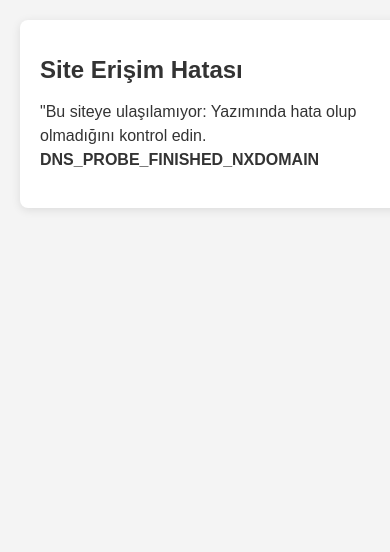
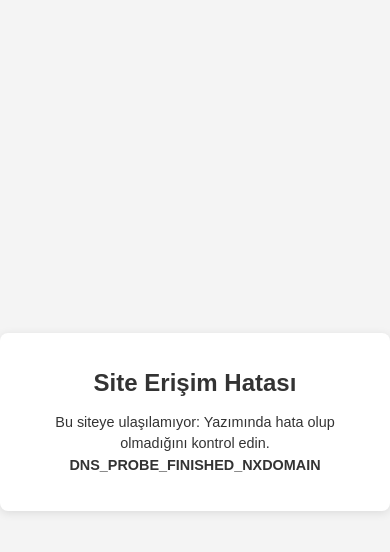
Before and after one commit to awesome-gpts/newly, a plain HTML site: page index.html in a window 390 px wide. Drawn offline with Linux system fonts and the light colour scheme.

Commit message:
Update index.html

```diff
--- a/index.html
+++ b/index.html
@@ -8,24 +8,38 @@
         body {
             font-family: Arial, sans-serif;
             margin: 0;
-            padding: 20px;
+            padding: 0;
             background-color: #f4f4f4;
             color: #333;
+            display: flex;
+            justify-content: center;
+            align-items: center;
+            height: 100vh; /* Centering vertically */
+            text-align: center; /* Center text */
         }
         .container {
-            width: 100%; /* Full width for mobile */
+            width: 90%; /* Responsive width */
+            max-width: 600px; /* Maximum width for larger screens */
             padding: 20px;
             background: white;
             border-radius: 8px;
             box-shadow: 0 2px 10px rgba(0, 0, 0, 0.1);
         }
         h1 {
-            font-size: 1.5em;
+            font-size: 1.8em; /* Slightly larger heading */
             margin-bottom: 10px;
         }
         p {
             font-size: 1em;
             line-height: 1.5;
+        }
+        @media (max-width: 480px) {
+            h1 {
+                font-size: 1.5em; /* Smaller heading on small screens */
+            }
+            p {
+                font-size: 0.9em; /* Smaller text on small screens */
+            }
         }
     </style>
 </head>
@@ -33,7 +47,7 @@
     <div class="container">
         <h1>Site Erişim Hatası</h1>
         <p>
-            "Bu siteye ulaşılamıyor: Yazımında hata olup olmadığını kontrol edin.<br>
+            Bu siteye ulaşılamıyor: Yazımında hata olup olmadığını kontrol edin.<br>
             <strong>DNS_PROBE_FINISHED_NXDOMAIN</strong>
         </p>
     </div>
```
